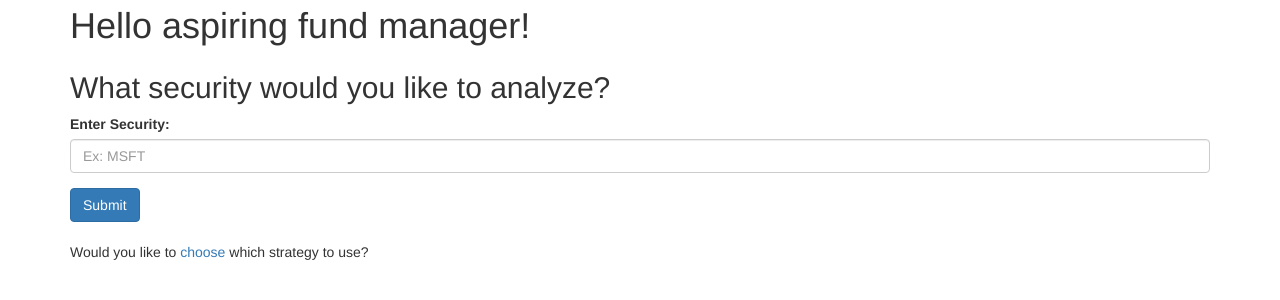
After one commit to derialstrazus/Quant-Test, a Flask app: template app/templates/index2.html in a window 1280 px wide. The commit adds this page. Shown: the top 300 px of the page. Run offline with Flask 2, Linux system fonts and the light colour scheme; the template is opened without the code that fills it: values that come from a table or form of the project are taken from there, others are empty; some libraries are stand-ins or nearby versions.

Commit message:
Editing multiple forms.  Trying to get dates and trigger selection to work.

```diff
--- /dev/null
+++ b/app/templates/index2.html
@@ -0,0 +1,38 @@
+<!DOCTYPE html>
+<html>
+<head lang="en">
+    <meta charset="UTF-8">
+     <meta http-equiv="X-UA-Compatible" content="IE=edge">
+    <meta name="viewport" content="width=device-width, initial-scale=1">
+    <title>PyStock Indicators</title>
+    <link href="{{ url_for('static', filename='style/bootstrap.min.css') }}" rel="stylesheet">
+</head>
+
+<body>
+
+
+    <div class="container">
+         <h1 class="modal-title">Hello aspiring fund manager!</h1>
+         <h2>What security would you like to analyze?</h2>
+        <form role="form" action="" method="post" name="security">
+            {{ form.hidden_tag() }}
+            <div class="form-group">
+                <label for="security">Enter Security: </label>
+                {{ form.security(size=10,maxLength=10,class="form-control",placeholder="Ex: MSFT") }}
+            </div>
+             <button type="submit" value="Submit"class="btn btn-primary">Submit</button>
+        </form>
+          <div>
+              <br>
+            <p>Would you like to <a href="{{ url_for('more') }}">choose</a> which strategy to use?</p>
+        </div>
+    </div>
+
+
+
+    <script type="text/javascript" src="{{ url_for('static', filename='scripts/jquery-1.11.2.min.js') }}"></script>
+    <script type="text/javascript" src="{{ url_for('static', filename='scripts/bootstrap.min.js') }}"></script>
+
+
+</body>
+</html>
--- a/app/templates/more.html
+++ b/app/templates/more.html
@@ -2,7 +2,7 @@
 <html>
 <head lang="en">
     <meta charset="UTF-8">
-    <title>Test page</title>
+    <title>PyStock Indicators</title>
 </head>
 
 <body>
@@ -16,6 +16,10 @@
                 <option value="30-Day High">30-Day High</option>
             </select>
         </p>
+        Start date:
+        <input type="date" name="datestart">
+        End date:
+        <input type="date" name="dateend">
         <p><button type="submit">Submit</button></p>
     </form>
 </body>
```
Also changed, not shown: app/views.py (+7 -1 lines).
